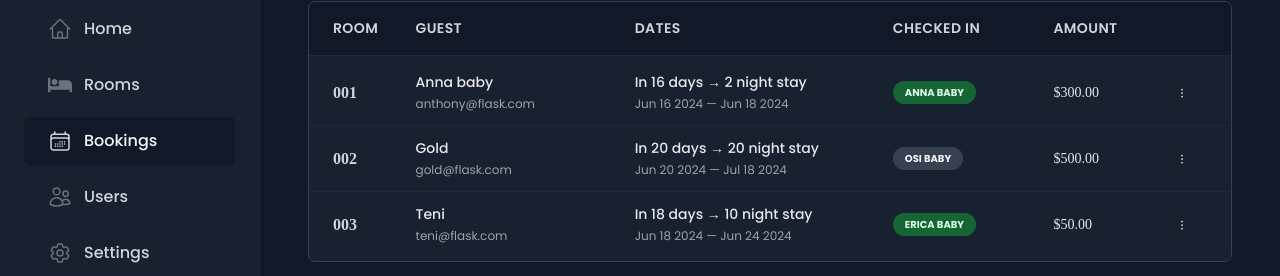
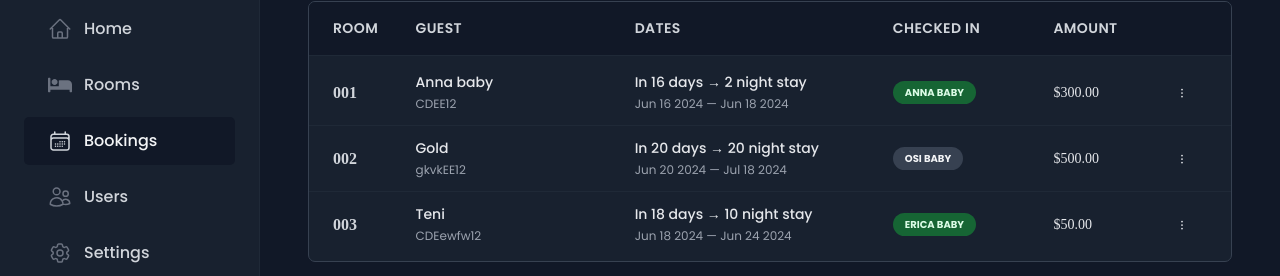
Before and after one commit to Onyeneke-AC/hotel-management-system, a React (Vite) app: page /bookings in a window 1280 px wide. Shown: the part 162-438 px from the top of the page. Built offline with nearby package versions, Linux system fonts and the light colour scheme; a web font is replaced by a local one.

Commit message:
Plate number instead of email

```diff
--- a/src/features/bookings/BookingRow.jsx
+++ b/src/features/bookings/BookingRow.jsx
@@ -53,7 +53,7 @@ function BookingRow({
     amount,
     roomName,
     receptionist,
-    customer: { firstName, email },
+    customer: { firstName, plateNumber },
   },
 }) {
   // const navigate = useNavigate();
@@ -69,7 +69,7 @@ function BookingRow({
 
       <Stacked>
         <span>{firstName}</span>
-        <span>{email}</span>
+        <span>{plateNumber}</span>
       </Stacked>
 
       <Stacked>
--- a/src/features/bookings/BookingTable.jsx
+++ b/src/features/bookings/BookingTable.jsx
@@ -9,7 +9,7 @@ const bookings = [
     receptionist: "Anna baby",
     amount: 300,
     isPaid: false,
-    customer: { firstName: "Anna baby", email: "anthony@flask.com" },
+    customer: { firstName: "Anna baby", plateNumber: "CDEE12" },
     roomBookings: {
       checkedIn: true,
       numberOfNights: "2",
@@ -29,7 +29,7 @@ const bookings = [
     isPaid: true,
     receptionist: "Osi baby",
     customerID: 2,
-    customer: { firstName: "Gold", email: "gold@flask.com" },
+    customer: { firstName: "Gold", plateNumber: "gkvkEE12" },
   },
   {
     roomBookings: {
@@ -43,7 +43,7 @@ const bookings = [
     isPaid: false,
     receptionist: "Erica baby",
     customerID: 3,
-    customer: { firstName: "Teni", email: "teni@flask.com" },
+    customer: { firstName: "Teni", plateNumber: "CDEewfw12" },
   },
 ];
 
--- a/src/features/bookings/CreateBookingForm.jsx
+++ b/src/features/bookings/CreateBookingForm.jsx
@@ -18,7 +18,7 @@ function CreateBookingForm({ onCloseModal }) {
         <Input type="number" id="amount" />
       </FormRow>
 
-      <FormRow label="Room Number">
+      <FormRow label="Room Name">
         <Input type="text" id="roomNumber" />
       </FormRow>
 
```
